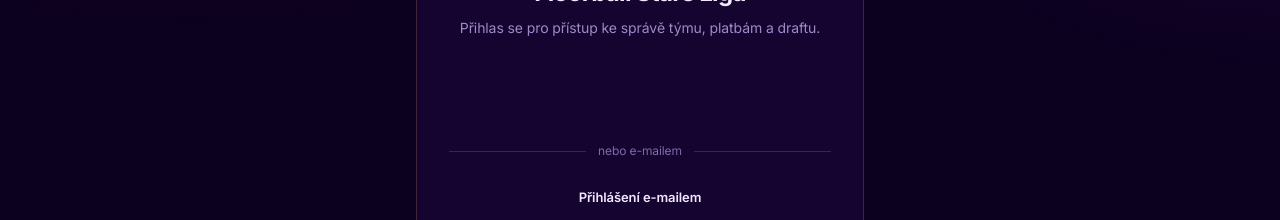
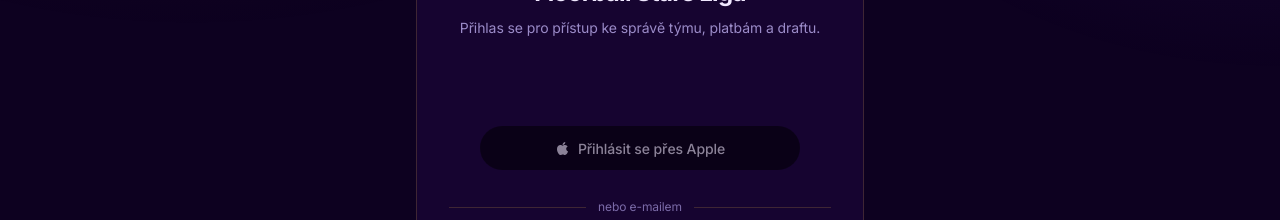
Before and after one commit to Taby9657/fsl-web, a Next.js app: page /prihlaseni in a window 1280 px wide. Shown: the part 273-493 px from the top of the page. Built offline with nearby package versions, Linux system fonts and the light colour scheme; no server answers.

Commit message:
Web: prihlaseni pres Apple ID

```diff
--- a/src/app/prihlaseni/login-client.tsx
+++ b/src/app/prihlaseni/login-client.tsx
@@ -11,8 +11,19 @@ import { Container } from "@/components/layout/container";
 import { Button, Card, Field, Input, Spinner } from "@/components/ui/primitives";
 import { toast } from "@/components/ui/toast";
 
+interface AppleSignInResponse {
+  authorization?: { id_token?: string; code?: string };
+  user?: { name?: { firstName?: string; lastName?: string }; email?: string };
+}
+
 declare global {
   interface Window {
+    AppleID?: {
+      auth: {
+        init: (o: Record<string, unknown>) => void;
+        signIn: () => Promise<AppleSignInResponse>;
+      };
+    };
     google?: {
       accounts: {
         id: {
@@ -27,6 +38,8 @@ declare global {
 
 const CLIENT_ID = process.env.NEXT_PUBLIC_GOOGLE_CLIENT_ID;
 const DEV_LOGIN = process.env.NEXT_PUBLIC_DEV_LOGIN === "1";
+/** Services ID z Apple Developer (jine nez App ID mobilni aplikace). */
+const APPLE_CLIENT_ID = process.env.NEXT_PUBLIC_APPLE_CLIENT_ID;
 
 /** Shodné s backendem (MIN_HESLO v routes/auth.js). */
 const MIN_HESLO = 8;
@@ -60,6 +73,7 @@ export function LoginClient() {
   const [formError, setFormError] = useState<string | null>(null);
   const [notice, setNotice] = useState<string | null>(null);
   const [gisFailed, setGisFailed] = useState(false);
+  const [appleReady, setAppleReady] = useState(false);
 
   useEffect(() => {
     if (user) router.replace(next);
@@ -89,6 +103,44 @@ export function LoginClient() {
     },
     [setAuth, goAfterAuth],
   );
+
+  /** Apple SDK se inicializuje až po načtení skriptu; redirectURI musí sedět s tím v Apple Developer. */
+  useEffect(() => {
+    if (!appleReady || !APPLE_CLIENT_ID || !window.AppleID) return;
+    window.AppleID.auth.init({
+      clientId: APPLE_CLIENT_ID,
+      scope: "name email",
+      redirectURI: `${window.location.origin}/prihlaseni`,
+      usePopup: true,
+    });
+  }, [appleReady]);
+
+  const handleApple = useCallback(async () => {
+    if (!window.AppleID) return;
+    setBusy(true);
+    try {
+      const r = await window.AppleID.auth.signIn();
+      const idToken = r?.authorization?.id_token;
+      if (!idToken) throw new Error("Apple nevrátil identityToken");
+      // Jméno a e-mail Apple pošle jen při úplně prvním přihlášení – backend
+      // si je proto uloží hned a napříště bere `sub` z tokenu.
+      const res = await authApi.apple(
+        idToken,
+        r?.user?.name?.firstName,
+        r?.user?.name?.lastName,
+        r?.user?.email,
+      );
+      setAuth(res.data.token, res.data.user);
+      goAfterAuth(res.data.user);
+    } catch (e) {
+      // Zavřené okno není chyba, kterou má smysl uživateli hlásit.
+      const code = (e as { error?: string })?.error;
+      if (code === "popup_closed_by_user" || code === "user_cancelled_authorize") return;
+      toast.error("Přihlášení přes Apple selhalo", errMsg(e));
+    } finally {
+      setBusy(false);
+    }
+  }, [setAuth, goAfterAuth]);
 
   /**
    * Šířku tlačítka musíme Googlu předat v pixelech a odpovídat skutečnému místu.
@@ -208,6 +260,13 @@ export function LoginClient() {
         strategy="afterInteractive"
         onLoad={() => setGisReady(true)}
       />
+      {APPLE_CLIENT_ID ? (
+        <Script
+          src="https://appleid.cdn-apple.com/appleauth/static/jsapi/appleid/1/en_US/appleid.auth.js"
+          strategy="afterInteractive"
+          onLoad={() => setAppleReady(true)}
+        />
+      ) : null}
       <Container size="narrow" className="flex min-h-[70vh] items-center justify-center py-12">
         <Card className="w-full max-w-md p-8 text-center">
           <span className="mx-auto flex h-20 w-20 items-center justify-center rounded-full border-2 border-go text-[22px] font-black text-go">
@@ -239,6 +298,20 @@ export function LoginClient() {
                 Chybí NEXT_PUBLIC_GOOGLE_CLIENT_ID — přihlášení přes Google není nakonfigurováno.
               </p>
             )}
+
+            {APPLE_CLIENT_ID ? (
+              <button
+                type="button"
+                onClick={handleApple}
+                disabled={busy || !appleReady}
+                className="flex h-11 w-full max-w-[320px] cursor-pointer items-center justify-center gap-2 rounded-full bg-black text-[14px] font-medium text-white transition-opacity hover:opacity-90 disabled:cursor-not-allowed disabled:opacity-50"
+              >
+                <svg viewBox="0 0 384 512" width="15" height="15" fill="currentColor" aria-hidden="true">
+                  <path d="M318.7 268.7c-.2-36.7 16.4-64.4 50-84.8-18.8-26.9-47.2-41.7-84.7-44.6-35.5-2.8-74.3 20.7-88.5 20.7-15 0-49.4-19.7-76.4-19.7C63.3 141.2 4 184.8 4 273.5q0 39.3 14.4 81.2c12.8 36.7 59 126.7 107.2 125.2 25.2-.6 43-17.9 75.8-17.9 31.8 0 48.3 17.9 76.4 17.9 48.6-.7 90.4-82.5 102.6-119.3-65.2-30.7-61.7-90-61.7-91.9zm-56.6-164.2c27.3-32.4 24.8-61.9 24-72.5-24.1 1.4-52 16.4-67.9 34.9-17.5 19.8-27.8 44.3-25.6 71.9 26.1 2 49.9-11.4 69.5-34.3z" />
+                </svg>
+                Přihlásit se přes Apple
+              </button>
+            ) : null}
 
             {DEV_LOGIN ? (
               <Button variant="subtle" onClick={devLogin} disabled={busy} className="w-full">
```
